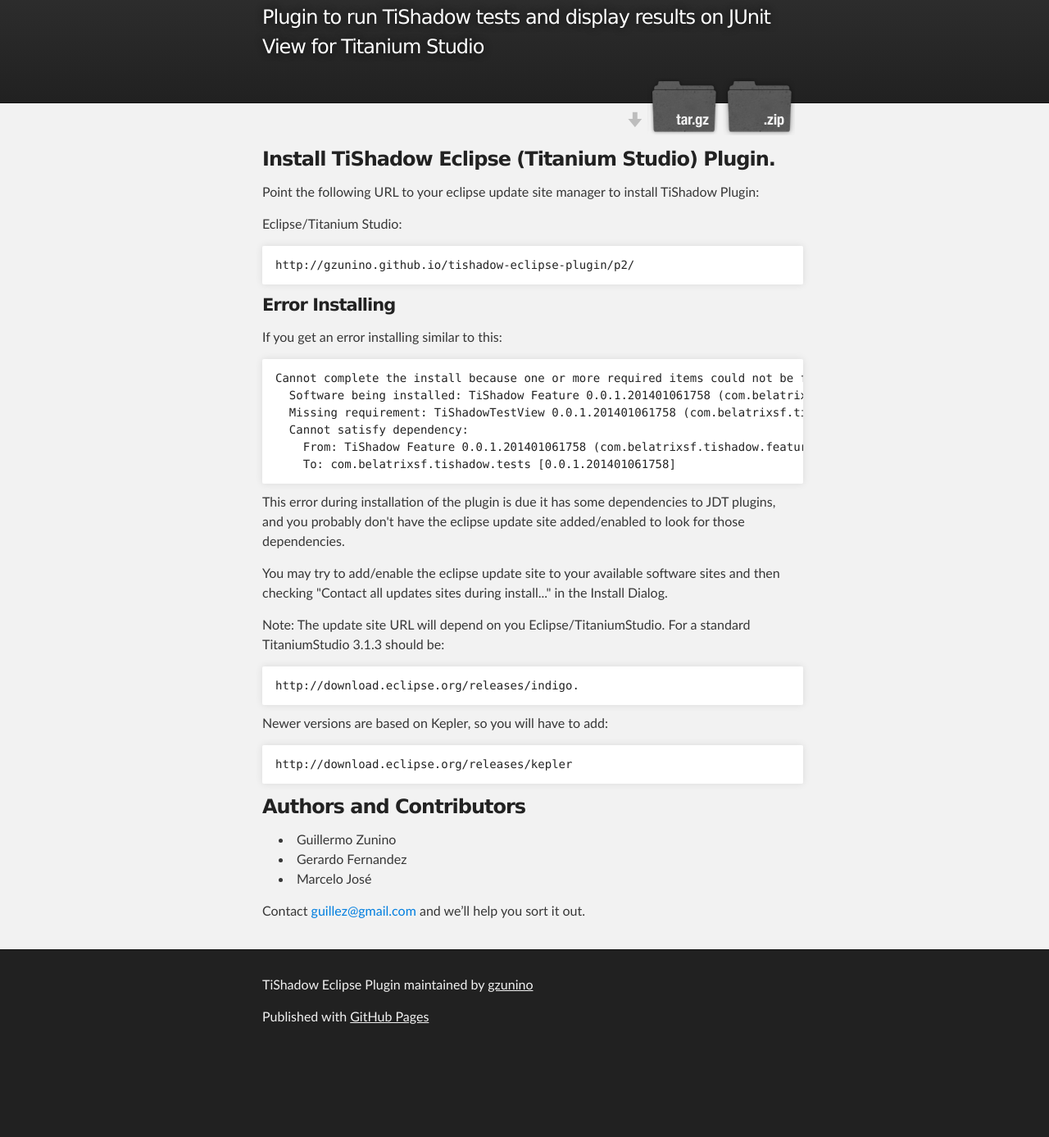
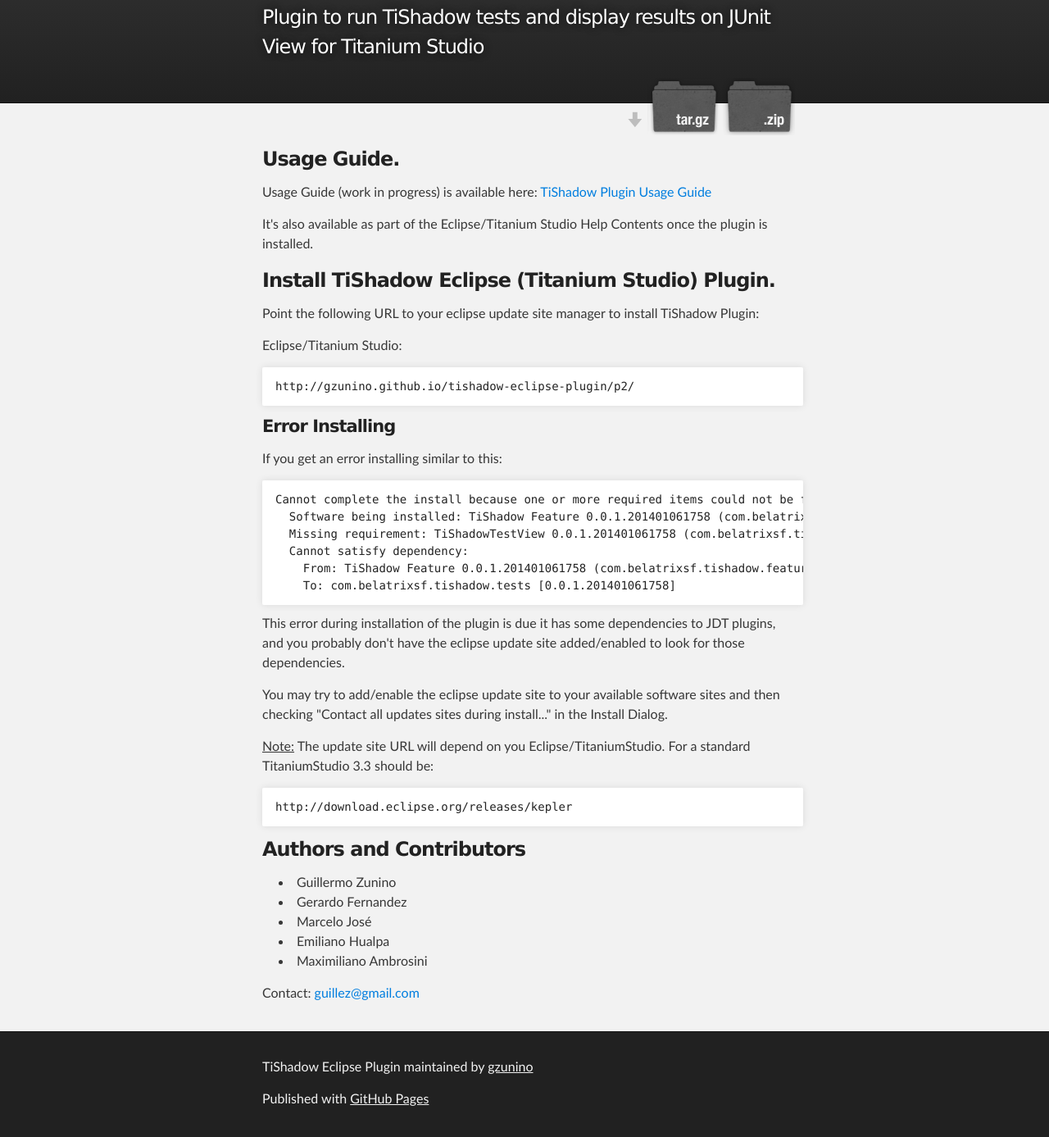
Before and after one commit to gzunino/tishadow-eclipse-plugin, a plain HTML site: page index.html in a window 1280 px wide. Shown: the part 120-1507 px from the top of the page at 82% size. Before the commit the page ends 1407 px from the top, so only its background shows below. Drawn offline with Linux system fonts and the light colour scheme.

Commit message:
Adding link to usage guide in index

```diff
--- a/index.html
+++ b/index.html
@@ -32,6 +32,11 @@
     <div id="main_content_wrap" class="outer">
       <section id="main_content" class="inner">
         <h3>
+<a name="guide" class="anchor" href="#guide"><span class="octicon octicon-link"></span></a>Usage Guide.</h3>
+<p>Usage Guide (work in progress) is available here: <a href="guide/TiShadow%20Plug-in%20User%20Guide.html">TiShadow Plugin Usage Guide</a></p>
+<p>It's also available as part of the Eclipse/Titanium Studio Help Contents once the plugin is installed.</p>
+
+        <h3>
 <a name="welcome-to-github-pages" class="anchor" href="#welcome-to-github-pages"><span class="octicon octicon-link"></span></a>Install TiShadow Eclipse (Titanium Studio) Plugin.</h3>
 
 <p>Point the following URL to your eclipse update site manager to install TiShadow Plugin:</p>
@@ -52,9 +57,7 @@
 
 <p>This error during installation of the plugin is due it has some dependencies to JDT plugins, and you probably don't have the eclipse update site added/enabled to look for those dependencies.</p>
 <p>You may try to add/enable the eclipse update site to your available software sites and then checking "Contact all updates sites during install..." in the Install Dialog.</p>
-<p>Note: The update site URL will depend on you Eclipse/TitaniumStudio. For a standard TitaniumStudio 3.1.3 should be:</p>
-<pre><code>http://download.eclipse.org/releases/indigo.</code></pre>
-<p>Newer versions are based on Kepler, so you will have to add:</p>
+<p><u>Note:</u> The update site URL will depend on you Eclipse/TitaniumStudio. For a standard TitaniumStudio 3.3 should be:</p>
 <pre><code>http://download.eclipse.org/releases/kepler</code></pre>
 
 
@@ -64,8 +67,10 @@
   <li>Guillermo Zunino</li>
   <li>Gerardo Fernandez</li>
   <li>Marcelo José</li>
+  <li>Emiliano Hualpa</li>
+  <li>Maximiliano Ambrosini</li>
 </ul>
-<p>Contact <a href="mailto:guillez@gmail.com">guillez@gmail.com</a> and we’ll help you sort it out.</p>
+<p>Contact: <a href="mailto:guillez@gmail.com">guillez@gmail.com</a></p>
 
       </section>
     </div>
```
